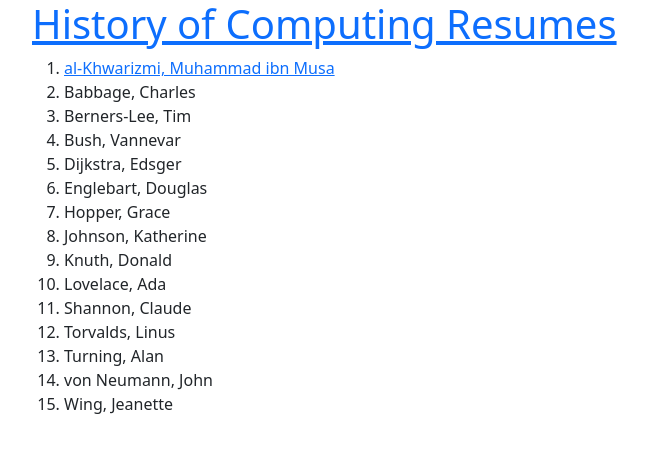
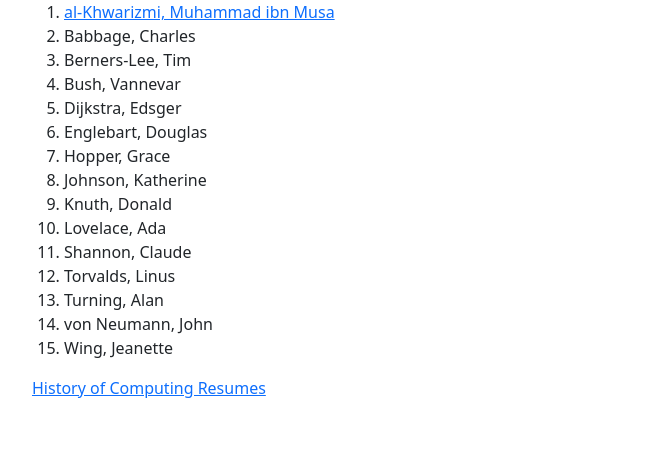
Before and after one commit to adelphi-ed-tech/history-computing-resumes, a React (Create React App) app: page / in a window 1280 px wide. Shown: the top 452 px of the page, without its empty margins (50-698 px from the left). Built offline with nearby package versions, Linux system fonts and the light colour scheme.

Commit message:
moved the link home to the footer rather than header of the main template so that resumes are the main page

```diff
--- a/src/App.js
+++ b/src/App.js
@@ -20,14 +20,12 @@ function App() {
 function Main() {
   return (
     <div>
-      <header>
-        <h1>
+      <Outlet />
+      <footer>
           <Link to="/">History of Computing Resumes</Link>
-        </h1>
-      </header>
-      <Outlet />
+      </footer>
     </div>
-  );
+);
 }
 
 function Directory() {
```
